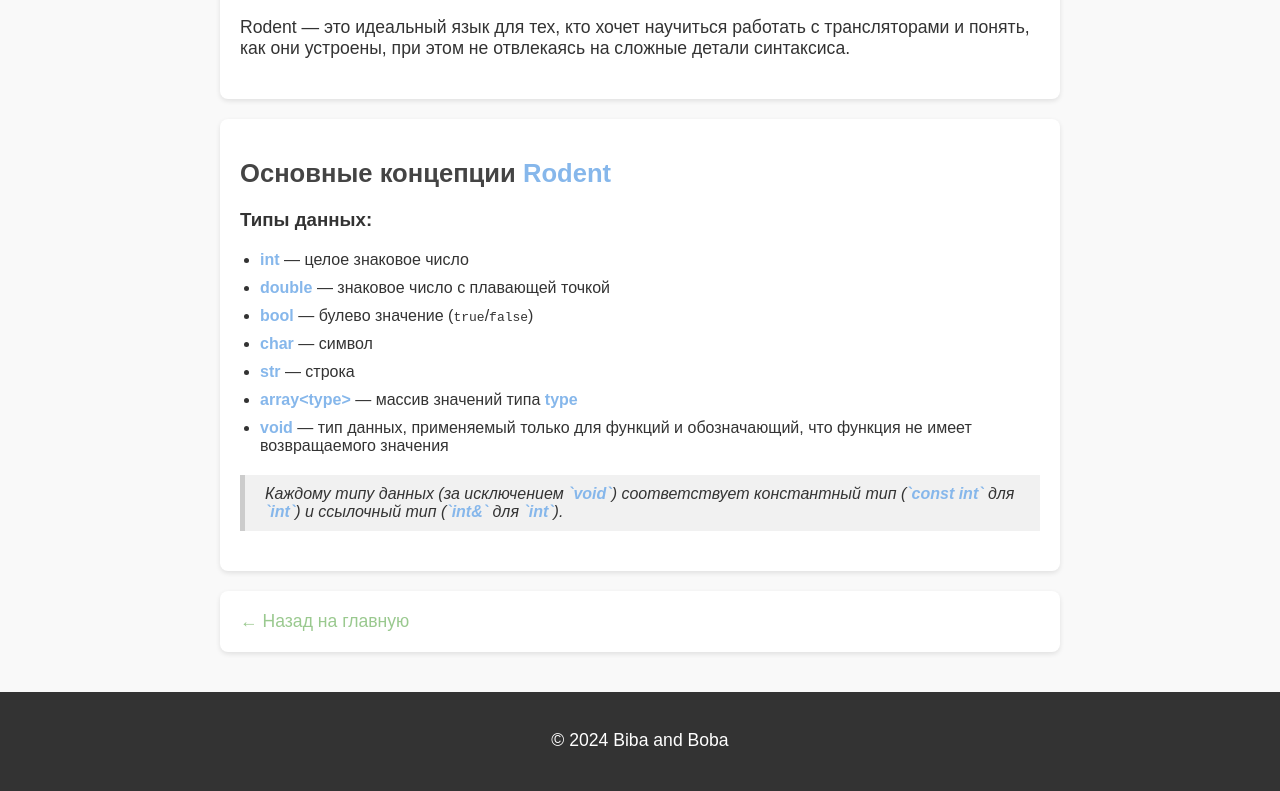
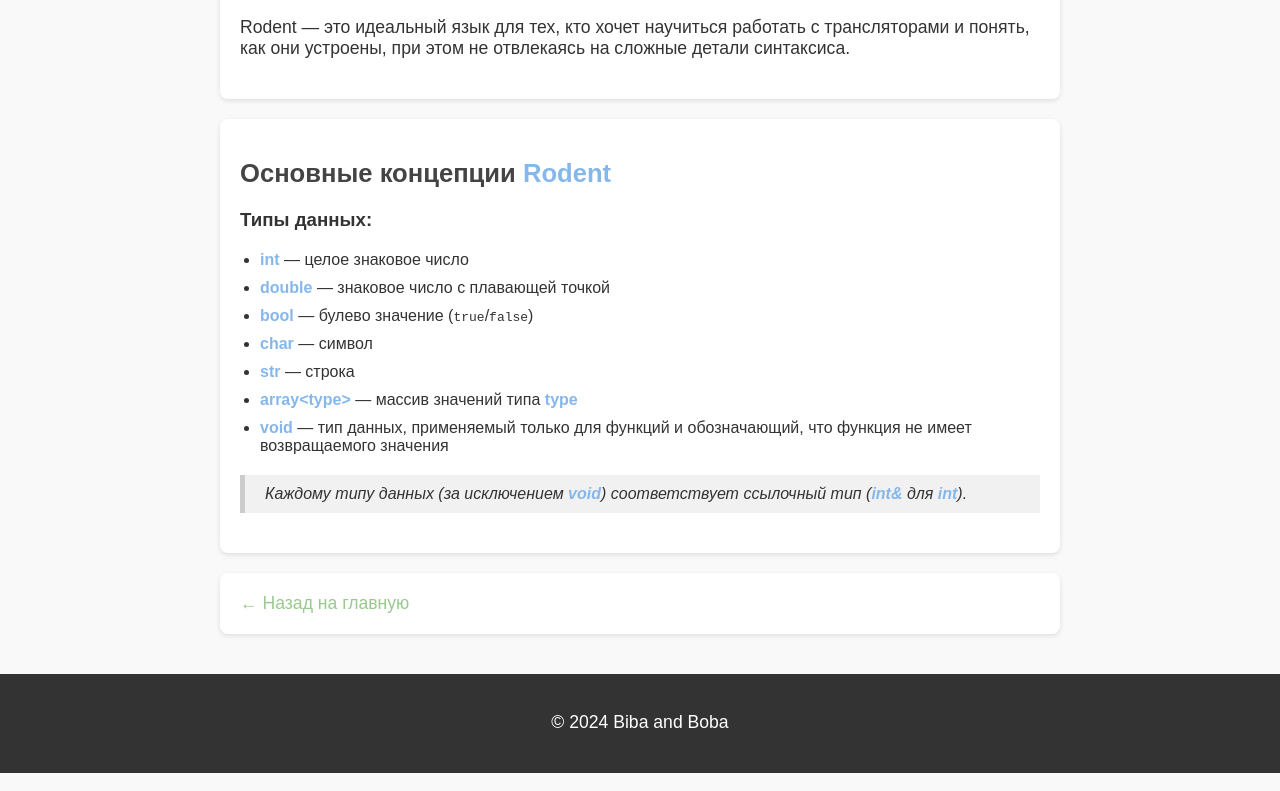
Before and after one commit to odduck41/odduck41.github.io, a plain HTML site: page Rodent/overview.html in a window 1280 px wide. Shown: the part 436-1227 px from the top of the page. Drawn offline with Linux system fonts and the light colour scheme.

Commit message:
Update overview.html

```diff
--- a/Rodent/overview.html
+++ b/Rodent/overview.html
@@ -122,7 +122,7 @@
         <li><span class="highlight">void</span> — тип данных, применяемый только для функций и обозначающий, что функция не имеет возвращаемого значения</li>
     </ul>
     <blockquote>
-        Каждому типу данных (за исключением <span class="highlight">`void`</span>) соответствует константный тип (<span class="highlight">`const int`</span> для <span class="highlight">`int`</span>) и ссылочный тип (<span class="highlight">`int&`</span> для <span class="highlight">`int`</span>).
+        Каждому типу данных (за исключением <span class="highlight">void</span>) соответствует ссылочный тип (<span class="highlight">int&</span> для <span class="highlight">int</span>).
     </blockquote>
 </div>
 
```
